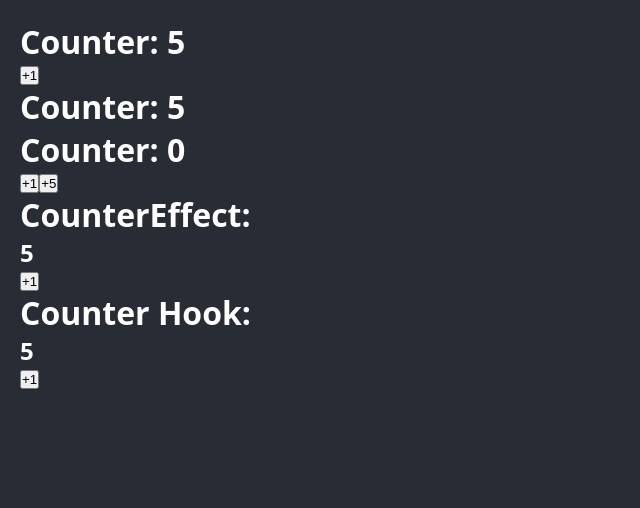
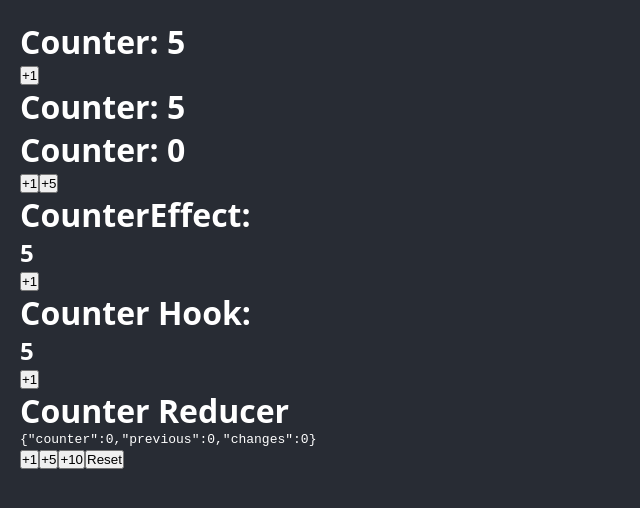
Before and after one commit to paulccuno/react-ts, a React (Vite) app: page / in a window 1280 px wide. Shown: the top 508 px of the page, without its empty margins (0-640 px from the left). Built offline with nearby package versions, Linux system fonts and the light colour scheme.

Commit message:
useReducer reinforcement

```diff
--- a/src/App.tsx
+++ b/src/App.tsx
@@ -2,6 +2,7 @@
 import { CounterBy } from './bases/CounterBy'
 import { CounterEffect } from './bases/CounterEffect'
 import { CounterHook } from './bases/CounterHook'
+import { CounterReducerComponent } from './counter-reducer/CounterReducer'
 
 function App() {
 	return (
@@ -10,6 +11,7 @@
 			<CounterBy initialValue={5} />
 			<CounterEffect />
 			<CounterHook />
+			<CounterReducerComponent />
 		</>
 	)
 }
--- /dev/null
+++ b/src/counter-reducer/CounterReducer.tsx
@@ -0,0 +1,33 @@
+import { useReducer } from 'react'
+import { CounterState } from './interfaces/interfaces'
+import { counterReducer } from './state/counterReducer'
+import * as actions from './actions/actions'
+
+const INITIAL_STATE: CounterState = {
+	counter: 0,
+	previous: 0,
+	changes: 0,
+}
+
+export const CounterReducerComponent = () => {
+	const [counterState, dispatch] = useReducer(counterReducer, INITIAL_STATE)
+
+	const increaseBy = (value: number) => () => {
+		dispatch(actions.doIncreaseBy(value))
+	}
+
+	const handleReset = () => {
+		dispatch(actions.doReset())
+	}
+
+	return (
+		<>
+			<h1>Counter Reducer</h1>
+			<pre>{JSON.stringify(counterState)}</pre>
+			<button onClick={increaseBy(1)}>+1</button>
+			<button onClick={increaseBy(5)}>+5</button>
+			<button onClick={increaseBy(10)}>+10</button>
+			<button onClick={handleReset}>Reset</button>
+		</>
+	)
+}
--- /dev/null
+++ b/src/counter-reducer/actions/actions.ts
@@ -0,0 +1,8 @@
+export type CounterAction = { type: 'increaseBy'; payload: { value: number } } | { type: 'reset' }
+
+export const doReset = (): CounterAction => ({ type: 'reset' })
+
+export const doIncreaseBy = (value: number): CounterAction => ({
+	type: 'increaseBy',
+	payload: { value },
+})
--- /dev/null
+++ b/src/counter-reducer/interfaces/interfaces.ts
@@ -0,0 +1,5 @@
+export interface CounterState {
+	counter: number
+	previous: number
+	changes: number
+}
--- /dev/null
+++ b/src/counter-reducer/state/counterReducer.ts
@@ -0,0 +1,20 @@
+import { CounterAction } from '../actions/actions'
+import { CounterState } from '../interfaces/interfaces'
+
+export const counterReducer = (state: CounterState, action: CounterAction): CounterState => {
+	const { counter, changes } = state
+
+	switch (action.type) {
+		case 'reset':
+			return { counter: 0, previous: 0, changes: 0 }
+		case 'increaseBy':
+			return {
+				counter: counter + action.payload.value,
+				previous: counter,
+				changes: changes + 1,
+			}
+
+		default:
+			return state
+	}
+}
```
